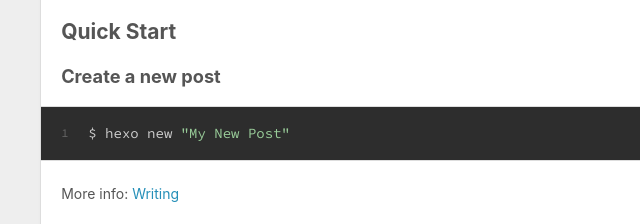
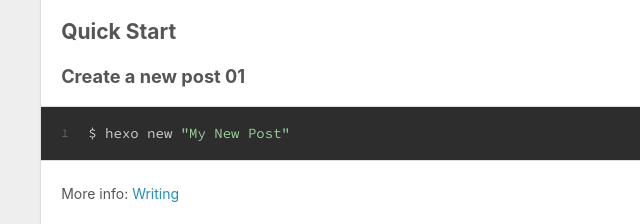
Before and after one commit to BxinHuang/BxinHuang.github.io, a plain HTML site: page index.html in a window 1280 px wide. Shown: the part 501-725 px from the top of the page, 0-640 px from the left. Drawn offline with nearby package versions, Linux system fonts and the light colour scheme.

Commit message:
Site updated: 2020-06-30 16:20:37

```diff
--- a/index.html
+++ b/index.html
@@ -87,7 +87,7 @@
     <div class="article-entry" itemprop="articleBody">
 
         <p>Welcome to <a href="https://hexo.io/" target="_blank" rel="noopener">Hexo</a>! This is your very first post. Check <a href="https://hexo.io/docs/" target="_blank" rel="noopener">documentation</a> for more info. If you get any problems when using Hexo, you can find the answer in <a href="https://hexo.io/docs/troubleshooting.html" target="_blank" rel="noopener">troubleshooting</a> or you can ask me on <a href="https://github.com/hexojs/hexo/issues" target="_blank" rel="noopener">GitHub</a>.</p>
-<h2 id="Quick-Start"><a href="#Quick-Start" class="headerlink" title="Quick Start"></a>Quick Start</h2><h3 id="Create-a-new-post"><a href="#Create-a-new-post" class="headerlink" title="Create a new post"></a>Create a new post</h3><figure class="highlight bash"><table><tr><td class="gutter"><pre><span class="line">1</span><br></pre></td><td class="code"><pre><span class="line">$ hexo new <span class="string">"My New Post"</span></span><br></pre></td></tr></table></figure>
+<h2 id="Quick-Start"><a href="#Quick-Start" class="headerlink" title="Quick Start"></a>Quick Start</h2><h3 id="Create-a-new-post-01"><a href="#Create-a-new-post-01" class="headerlink" title="Create a new post 01"></a>Create a new post 01</h3><figure class="highlight bash"><table><tr><td class="gutter"><pre><span class="line">1</span><br></pre></td><td class="code"><pre><span class="line">$ hexo new <span class="string">"My New Post"</span></span><br></pre></td></tr></table></figure>
 
 <p>More info: <a href="https://hexo.io/docs/writing.html" target="_blank" rel="noopener">Writing</a></p>
 <h3 id="Run-server"><a href="#Run-server" class="headerlink" title="Run server"></a>Run server</h3><figure class="highlight bash"><table><tr><td class="gutter"><pre><span class="line">1</span><br></pre></td><td class="code"><pre><span class="line">$ hexo server</span><br></pre></td></tr></table></figure>
```
Also changed, not shown: 2020/06/29/hello-world/index.html (+2 -2 lines).
